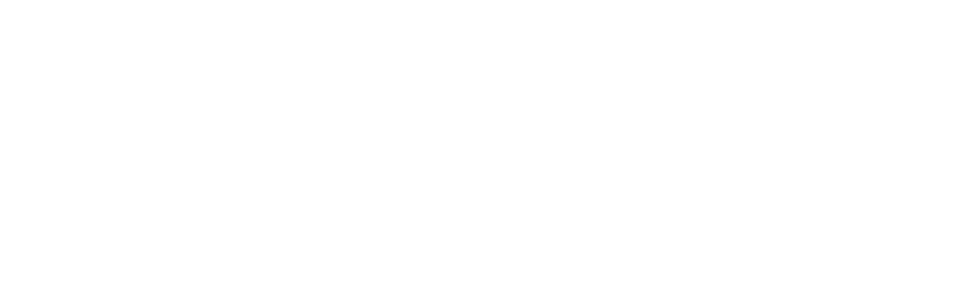
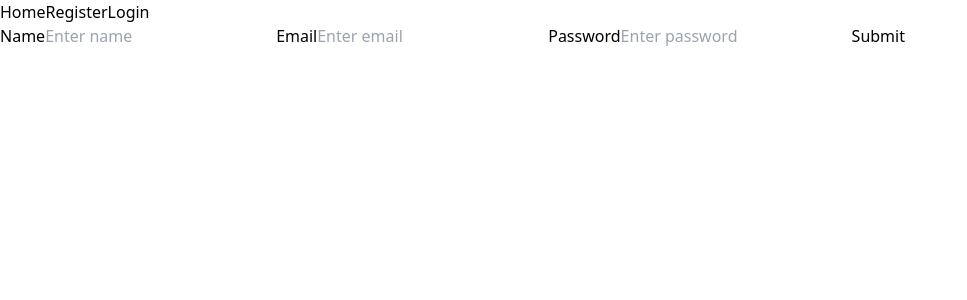
Before and after one commit to H-Arbo/TaBProject, a React (Vite) app in the folder frontend/: page /register in a window 1280 px wide. Before the commit this address had no page. Shown: the top 300 px of the page, without its empty margins (0-967 px from the left). Built offline with nearby package versions, Linux system fonts and the light colour scheme.

Commit message:
Adding navbar, starting login/registration

```diff
--- a/frontend/src/App.jsx
+++ b/frontend/src/App.jsx
@@ -5,16 +5,24 @@
 import DeletePatient from './pages/DeletePatient';
 import EditPatient from './pages/EditPatient';
 import ShowPatient from './pages/ShowPatient';
+import Navbar from './components/Navbar';
+import Login from './pages/Login';
+import Register from './pages/Register';
 
 const App = () => {
   return(
+    <>
+    <Navbar/>
     <Routes>
       <Route path = '/' element = {<Home />} />
+      <Route path = '/register' element = {<Register />} />
+      <Route path = '/login' element = {<Login />} />
       <Route path = '/patients/create' element = {<CreatePatient/>} />
       <Route path = '/patients/delete/:id' element = {<DeletePatient/>} />
       <Route path = '/patients/edit/:id' element = {<EditPatient/>} />
       <Route path = '/patients/info/:id' element = {<ShowPatient/>} />
     </Routes>
+    </>
   );
 };
 
--- /dev/null
+++ b/frontend/src/components/Navbar.jsx
@@ -0,0 +1,12 @@
+import React from 'react'
+import {Link} from 'react-router-dom'
+
+export default function Navbar() {
+  return (
+    <nav>
+        <Link to='/'>Home</Link>
+        <Link to='/register'>Register</Link>
+        <Link to='/login'>Login</Link>
+    </nav>
+  )
+}
--- /dev/null
+++ b/frontend/src/pages/Login.jsx
@@ -0,0 +1,25 @@
+import React from 'react'
+import { useState } from 'react'
+
+export default function Login() {
+  const [data, setData] = useState({
+    email: '',
+    password: '',
+  })
+
+  const loginUser = (e) => {
+    e.preventDefault()
+  }
+
+  return (
+    <div>
+      <form onSubmit={loginUser}>
+        <label>Email</label>
+        <input type='email' placeholder='Enter email' value = {data.email} onChange={(e) => setData({...data, email: e.target.value})}/>
+        <label>Password</label>
+        <input type='password' placeholder='Enter password' value = {data.password} onChange={(e) => setData({...data, password: e.target.value})}/>
+        <button type='submit'>Login</button>
+      </form>
+    </div>
+  )
+}
--- /dev/null
+++ b/frontend/src/pages/Register.jsx
@@ -0,0 +1,28 @@
+import React from 'react'
+import { useState } from 'react'
+
+export default function Register() {
+  const [data, setData] = useState({
+    name: '',
+    email: '',
+    password: '',
+  })
+
+  const registerUser = (e) => {
+    e.preventDefault()
+  }
+
+  return (
+    <div>
+        <form onSubmit={registerUser}>
+            <label>Name</label>
+            <input type='text' placeholder='Enter name' value = {data.name} onChange={(e) => setData({...data, name: e.target.value})}/>
+            <label>Email</label>
+            <input type='email' placeholder='Enter email' value = {data.email} onChange={(e) => setData({...data, email: e.target.value})}/>
+            <label>Password</label>
+            <input type='password' placeholder='Enter password' value = {data.password} onChange={(e) => setData({...data, password: e.target.value})}/>
+            <button type='submit'>Submit</button>
+        </form>
+    </div>
+  )
+}
```
Also changed, not shown: frontend/src/components/Loading.jsx (+3 -4 lines), frontend/src/pages/Front.jsx (added, +10 -0 lines), 2 other files (tests, documents, lock files or other folders).
